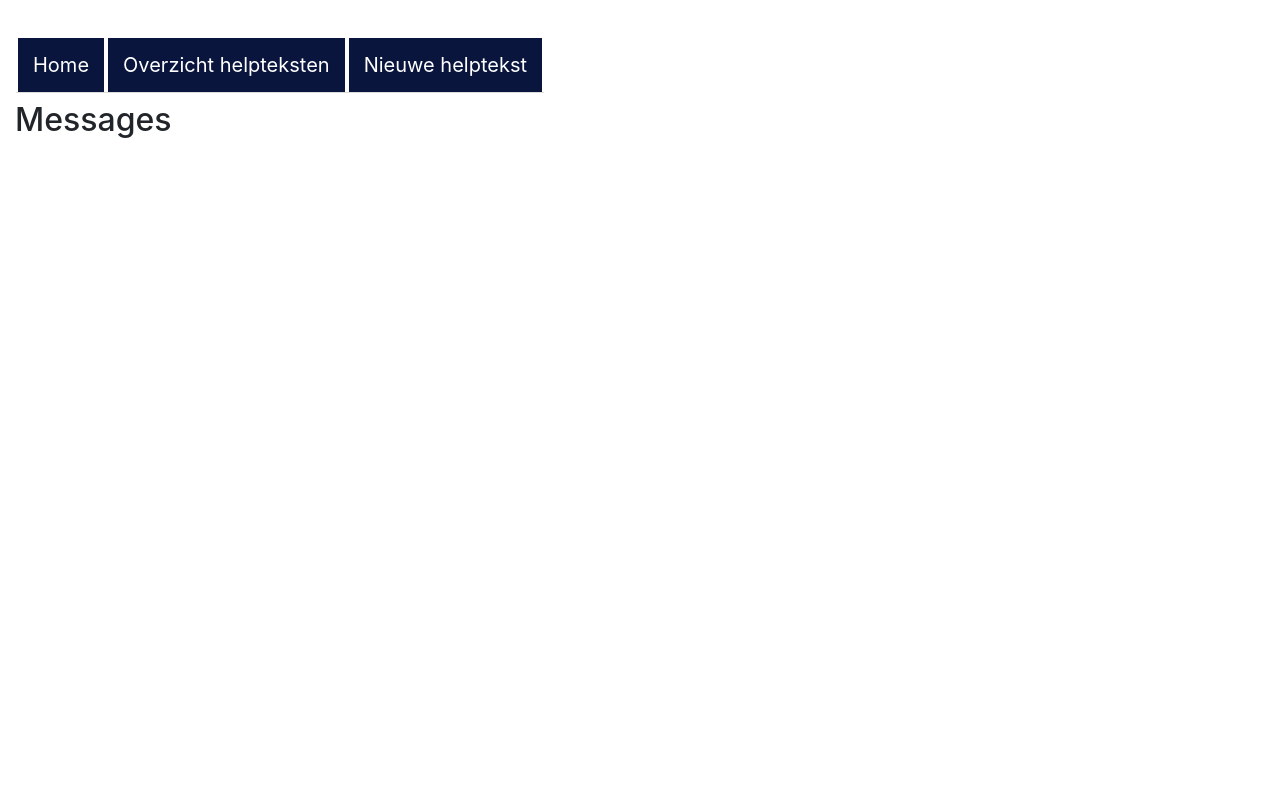
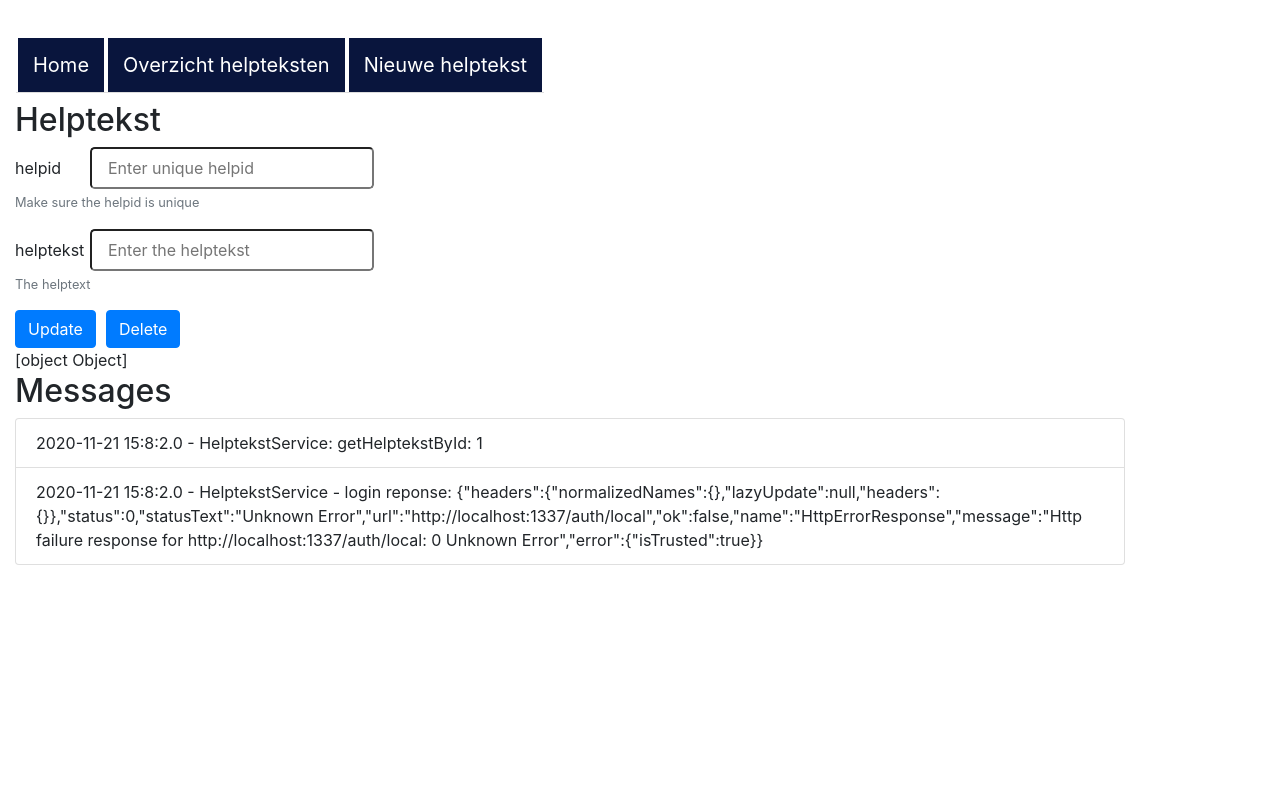
Before and after one commit to bvpelt/strapi-frontend, an Angular app: page /detail/1 in a window 1280 px wide. Before the commit this address led to /. Shown: the top 800 px of the page. Built offline with nearby package versions, Linux system fonts and the light colour scheme; no server answers.

Commit message:
Message scrollbar

```diff
--- a/src/app/app-routing.module.ts
+++ b/src/app/app-routing.module.ts
@@ -5,9 +5,10 @@ import { HelptekstsComponent } from './helpteksts/helpteksts.component';
 import { HomeComponent } from './home/home.component';
 
 const routes: Routes = [
-  { path: '', component: HomeComponent },
   { path: 'list', component: HelptekstsComponent },
-  { path: 'add', component: HelptekstComponent }
+  { path: 'add', component: HelptekstComponent },
+  { path: 'detail/:id', component: HelptekstComponent },
+  { path: '', component: HomeComponent }
 ];
 
 @NgModule({
--- a/src/app/helptekst/helptekst.component.css
+++ b/src/app/helptekst/helptekst.component.css
@@ -0,0 +1,12 @@
+button {
+    margin-right: 10px;
+}
+
+label {
+    width: 75px;
+    font-size: 16px;
+}
+
+input {
+    font-size: 16px;
+}
--- a/src/app/helptekst/helptekst.component.html
+++ b/src/app/helptekst/helptekst.component.html
@@ -16,7 +16,11 @@
                 [(ngModel)]="helptekst.helptekst" class="form-control-lg">
             <small id="helptextHelp" class="form-text text-muted">The helptext</small>
         </div>
-        <button type="submit" class="btn btn-primary" (click)="addHelptekst()">Add</button>
+        <button *ngIf="addButton == true" type="submit" class="btn btn-primary" (click)="addHelptekst()">Add</button>
+        <button *ngIf="addButton == false" type="submit" class="btn btn-primary"
+            (click)="updateHelptekst()">Update</button>
+        <button *ngIf="addButton == false" type="submit" class="btn btn-primary"
+            (click)="deleteHelptekst()">Delete</button>
     </form>
     <div>{{error}}</div>
 </div>
--- a/src/app/helptekst/helptekst.component.ts
+++ b/src/app/helptekst/helptekst.component.ts
@@ -1,5 +1,6 @@
 import { Component, OnInit } from '@angular/core';
-import { logging } from 'protractor';
+import { ActivatedRoute } from '@angular/router';
+import { Location } from '@angular/common';
 import { Helptekst } from '../model/helptekst.model';
 import { HelptekstService } from '../services/helptekst.service';
 import { MessageService } from '../services/message.service';
@@ -13,11 +14,21 @@ export class HelptekstComponent implements OnInit {
 
   helptekst: Helptekst = new Helptekst();
   error: string;
+  addButton: boolean = true;
 
   constructor(private helptekstService: HelptekstService,
-    private messageService: MessageService) { }
+    private messageService: MessageService,
+    private route: ActivatedRoute,
+    private location: Location) { }
 
   ngOnInit(): void {
+    if (this.route.snapshot.paramMap.get('id')) {
+      this.getHelptekst();
+      this.addButton = false;
+    } else {
+      this.addButton = true;
+    }
+
   }
 
   addHelptekst(): void {
@@ -33,6 +44,22 @@ export class HelptekstComponent implements OnInit {
       this.error = "Both helpid and helpmessage are required"
       this.messageService.add(this.error);
     }
+  }
+
+  updateHelptekst(): void {
+
+  }
+
+  deleteHelptekst(): void {
+
+  }
+
+  getHelptekst(): void {
+    const id = +this.route.snapshot.paramMap.get('id');
+    this.helptekstService.getHelptekstById(id)
+      .subscribe(
+        (helptekst => this.helptekst = helptekst),
+        (error => this.error = error));
   }
 
   validHelptekst(): boolean {
--- a/src/app/helpteksts/helpteksts.component.html
+++ b/src/app/helpteksts/helpteksts.component.html
@@ -2,7 +2,8 @@
     <h2>Helpteksts</h2>
     <ul class="list-group">
         <li class="list-group-item" [class.selected]="helptekst === selectedHelptekst"
-            *ngFor="let helptekst of helpteksts$ | async" (click)="onSelect(helptekst)">
+            *ngFor="let helptekst of helpteksts$ | async" (click)="onSelect(helptekst)"
+            routerLink="/detail/{{helptekst.id}}">
             <b>{{helptekst.helpid}}</b> - {{helptekst.helptekst}}
         </li>
     </ul>
--- a/src/app/messages/messages.component.css
+++ b/src/app/messages/messages.component.css
@@ -0,0 +1,5 @@
+.messages {
+    overflow-y: scroll;
+    height: 600px;
+    width: 100%;
+}
--- a/src/app/messages/messages.component.html
+++ b/src/app/messages/messages.component.html
@@ -1,10 +1,12 @@
 <div class="container">
     <h2>Messages</h2>
-    <ul class="list-group">
-        <li class="list-group-item" *ngFor="let message of messages">
-            {{message}}
-        </li>
-    </ul>
+    <div class="messages">
+        <ul class="list-group">
+            <li class="list-group-item" *ngFor="let message of messages">
+                {{message}}
+            </li>
+        </ul>
+    </div>
     <div *ngIf="messages.length > 0">
         <button type="button" class="btn btn-primary" (click)="clear()">clear messages</button>
     </div>
--- a/src/app/services/helptekst.service.ts
+++ b/src/app/services/helptekst.service.ts
@@ -34,7 +34,7 @@ export class HelptekstService {
     const httpOptions = {
       'headers': httpHeaders
     };
-    console.log('HelptekstService - addHelptekst httpOptions: ' + JSON.stringify(httpOptions));
+    this.messageService.add('HelptekstService - addHelptekst httpOptions: ' + JSON.stringify(httpOptions));
     return this.http.post<Helptekst>(this.baseUrl + '/helpteksts', helptekst, httpOptions);
   }
 
@@ -43,6 +43,11 @@ export class HelptekstService {
     return this.getHelpteksts().pipe(
       find((h: any) => h.helpid === helptekst)
     )
+  }
+
+  getHelptekstById(id: number): Observable<Helptekst> {
+    this.messageService.add('HelptekstService: getHelptekstById: ' + id);
+    return this.http.get<Helptekst>(this.baseUrl + '/helpteksts/' + id);
   }
 
   login() {
@@ -55,11 +60,11 @@ export class HelptekstService {
     this.http.post<any>(this.baseUrl + '/auth/local', user)
       .subscribe(
         (response => {
-          console.log('HelptekstService - login reponse: ' + JSON.stringify(response));
+          this.messageService.add('HelptekstService - login reponse: ' + JSON.stringify(response));
           this.jwtToken = response.jwt
         }),
-        (error => { console.log('HelptekstService - login reponse: ' + JSON.stringify(error)); }),
-        () => { console.log('HelptekstService - login unknown error'); })
+        (error => { this.messageService.add('HelptekstService - login reponse: ' + JSON.stringify(error)); }),
+        () => { this.messageService.add('HelptekstService - login unknown error'); })
       ;
   }
 
--- a/src/app/services/message.service.ts
+++ b/src/app/services/message.service.ts
@@ -8,8 +8,10 @@ export class MessageService {
   messages: string[] = [];
 
   add(message: string) {
+    let now: Date = new Date();
+    let nowString: string = now.getFullYear() + '-' + now.getMonth() + '-' + now.getDate() + ' ' + now.getHours() + ':' + now.getMinutes() + ':' + now.getSeconds() + '.' + now.getMilliseconds();
     console.log('MessageService add: ' + message);
-    this.messages.push(message);
+    this.messages.push(nowString + ' - ' + message);
   }
 
   clear() {
```
